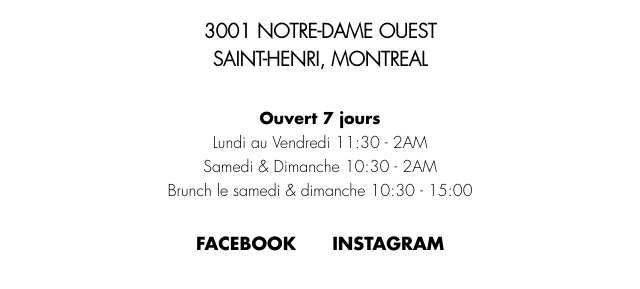
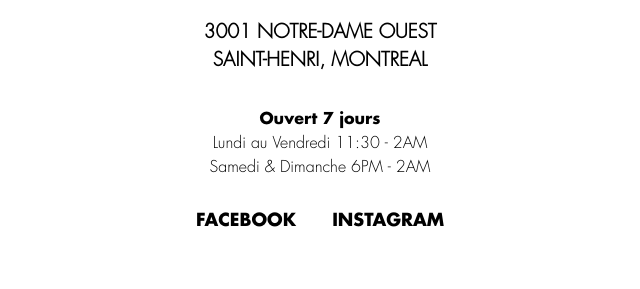
Before and after one commit to raaverook/foiegwa, a plain HTML site: page index.html in a window 1280 px wide. Shown: the part 421-710 px from the top of the page, without its empty margins (320-960 px from the left). Drawn offline with nearby package versions, Linux system fonts and the light colour scheme.

Commit message:
brunch enlever

```diff
--- a/index.html
+++ b/index.html
@@ -53,8 +53,8 @@
 		  <div class="horaire_titre">Ouvert 7 jours</div>
 		  <div class="horaire_texte">
 			  Lundi au Vendredi 11:30 - 2AM <br/>
-			  Samedi & Dimanche 10:30 - 2AM
-				<div class="horaire_brunch">Brunch le samedi & dimanche 10:30 - 15:00</div>
+			  Samedi & Dimanche   6PM - 2AM
+				<!--div class="horaire_brunch">Brunch le samedi & dimanche 10:30 - 15:00</div-->
 		  </div>
 		<div class="liens">
 			  <a href="https://www.facebook.com/Foiegwa-1326391150721201" target="_blank" class="btn2">FACEBOOK</a>
```
